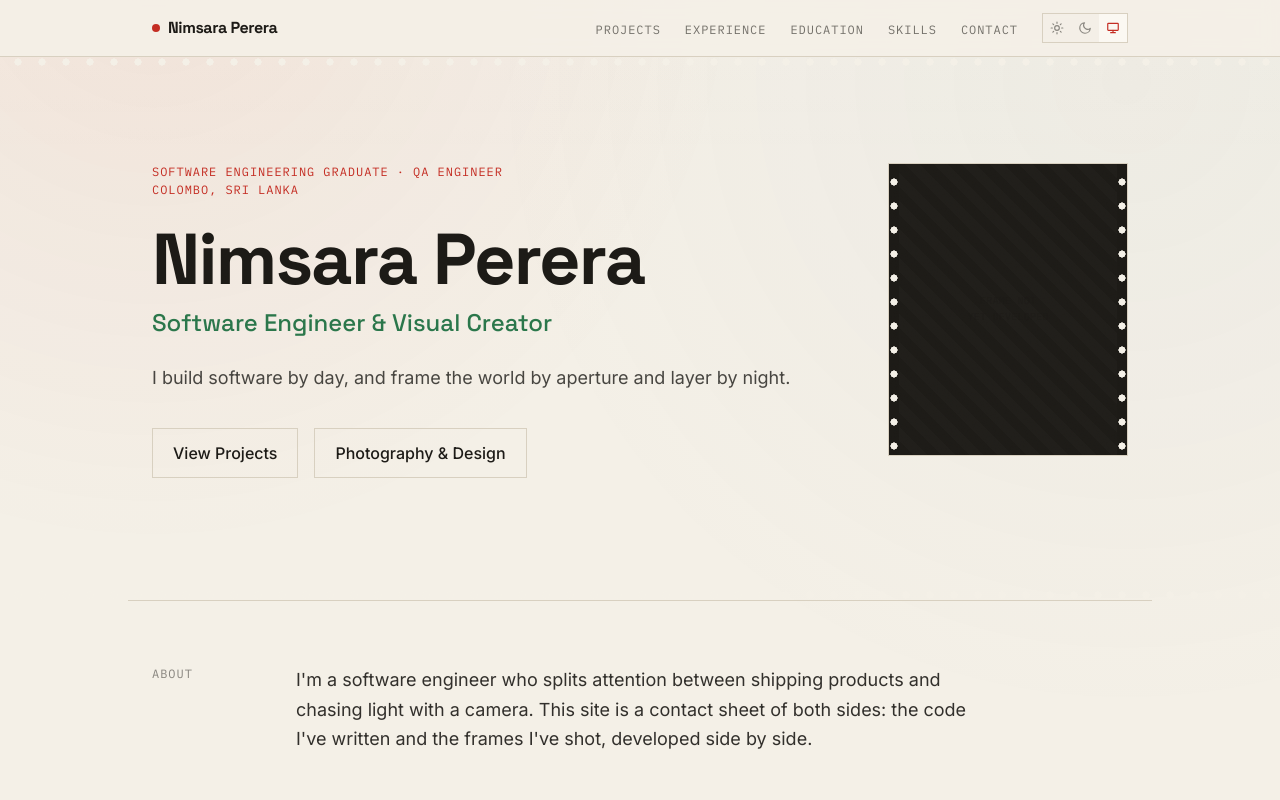
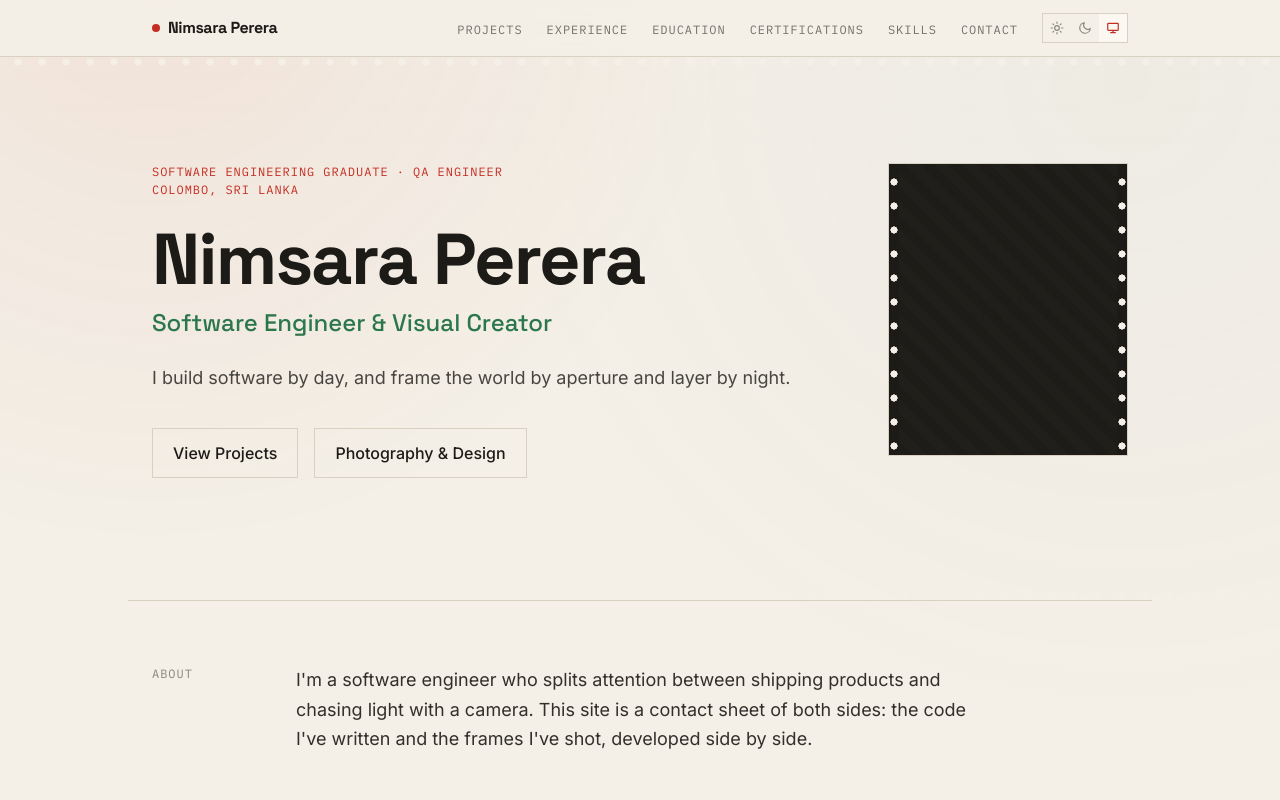
Before and after one commit to binoperera/Portfolio, a Next.js app: page / in a window 1280 px wide. Shown: the top 800 px of the page. Built offline with nearby package versions, Linux system fonts and the light colour scheme.

Commit message:
Add Certifications link to navigation

```diff
--- a/components/Nav.tsx
+++ b/components/Nav.tsx
@@ -4,6 +4,7 @@ const links = [
   { href: "#work", label: "Projects" },
   { href: "#experience", label: "Experience" },
   { href: "#education", label: "Education" },
+  { href: "#certifications", label: "Certifications" },
   { href: "#skills", label: "Skills" },
   { href: "#contact", label: "Contact" },
 ];
```
